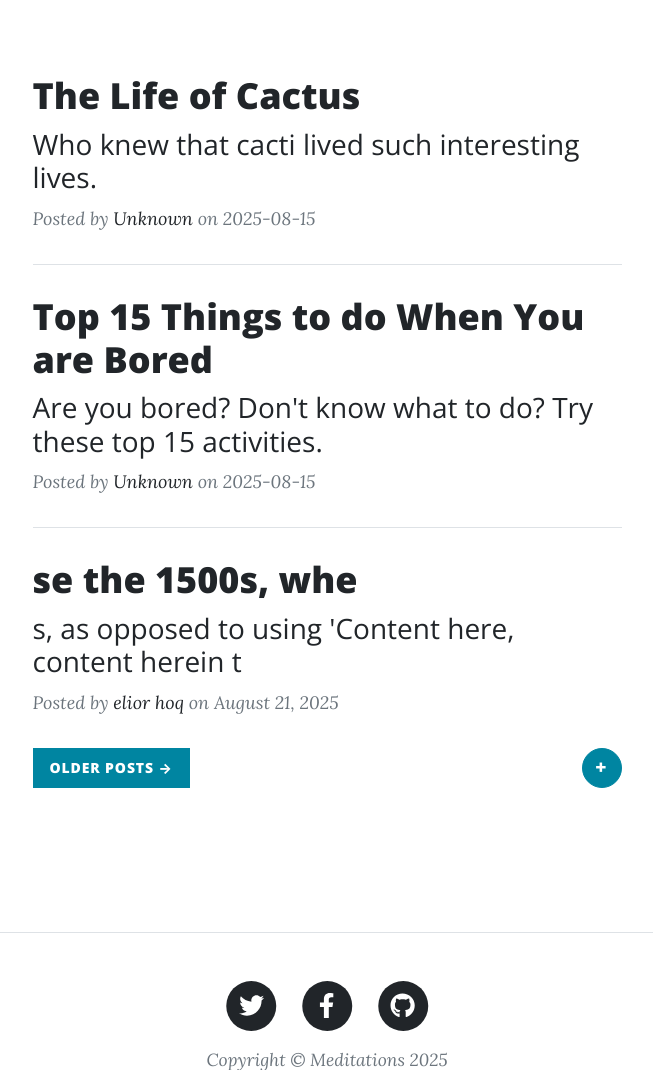
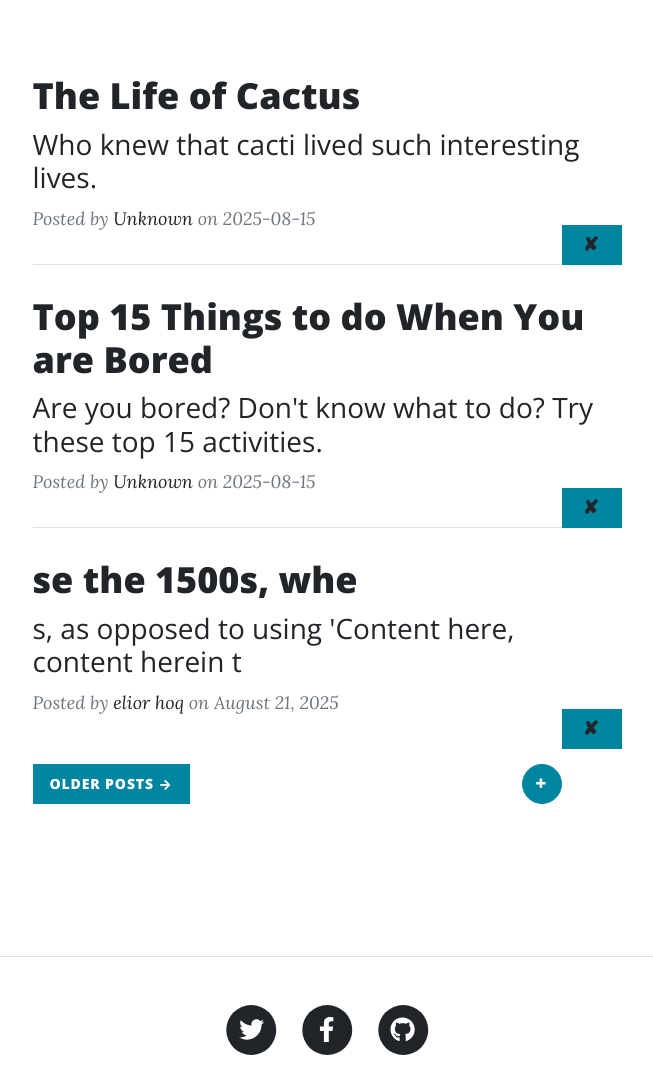
Before and after one commit to Israe-jpg/meditations, a Flask app: page / in a window 1280 px wide. Shown: the part 632-1702 px from the top of the page, without its empty margins (313-966 px from the left). Run offline with Flask 3, Linux system fonts and the light colour scheme; some libraries are stand-ins or nearby versions; some web fonts are replaced.

Commit message:
add delete route

```diff
--- a/templates/index.html
+++ b/templates/index.html
@@ -14,6 +14,7 @@
                     {% if post.subtitle %}
                     <h3 class="post-subtitle">{{ post.subtitle }}</h3>
                     {% endif %}
+                    <a class="btn btn-sm btn-primary text-uppercase" href="{{ url_for('delete_post', id=post.id) }}" style="font-size: 1.2rem; width: 60px; height: 40px; margin-top: 20px; margin-bottom: 20px; float: right;">✘</a>
                 </a>
                 <p class="post-meta">
                     Posted by
@@ -27,7 +28,7 @@
             {% endif %}
             {% endfor %}
             <!-- Pager-->
-            <div class="d-flex justify-content-between mb-3">
+            <div class="d-flex justify-content-between mb-4 mt-5">
                 <a class="btn btn-sm btn-primary text-uppercase" href="#!" style="padding: 8px 16px;">Older Posts →</a>
                 <a class="btn btn-sm btn-primary text-uppercase" href="{{ url_for('add_post') }}" style="font-size: 1.2rem; width: 40px; height: 40px; border-radius: 50%; display: flex; align-items: center; justify-content: center;">+</a>
             </div>
```
Also changed, not shown: instance/blog.db.
